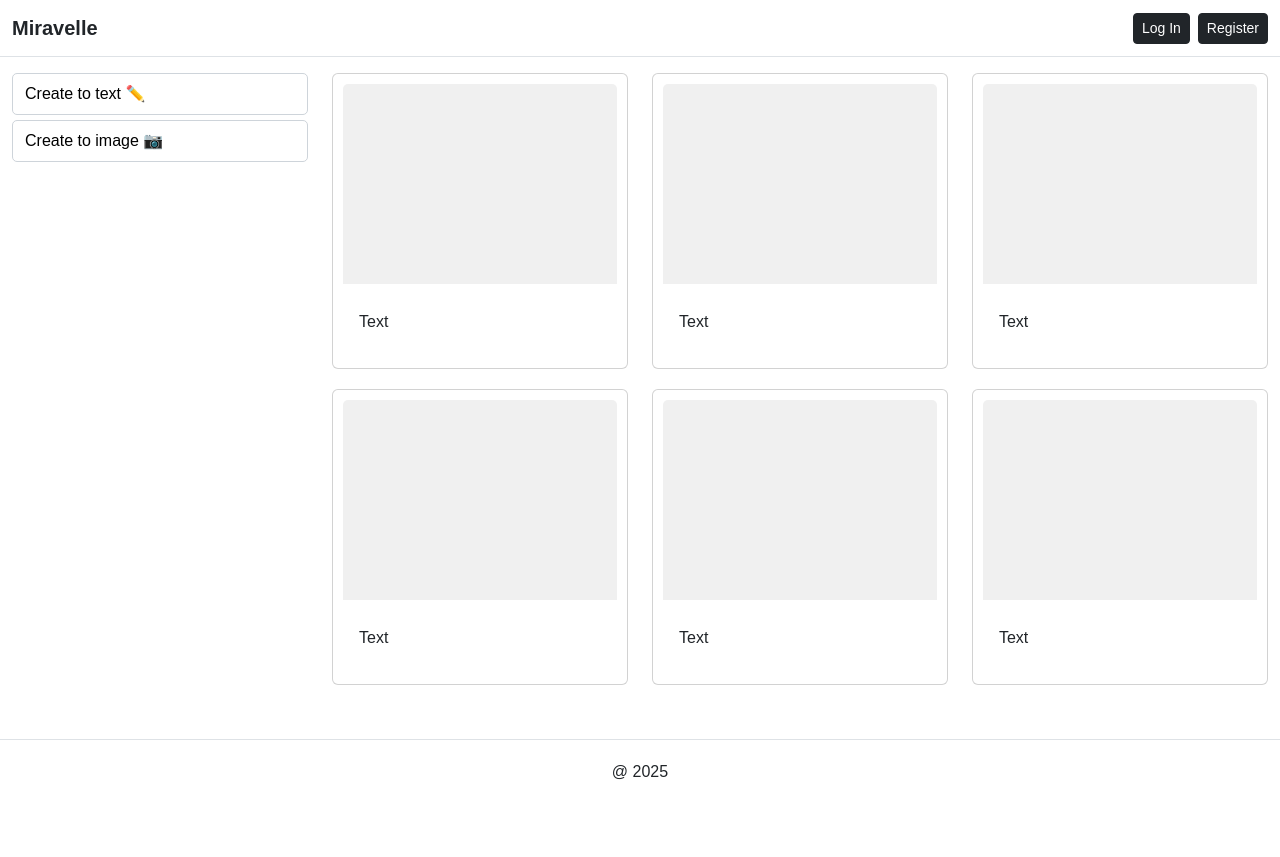
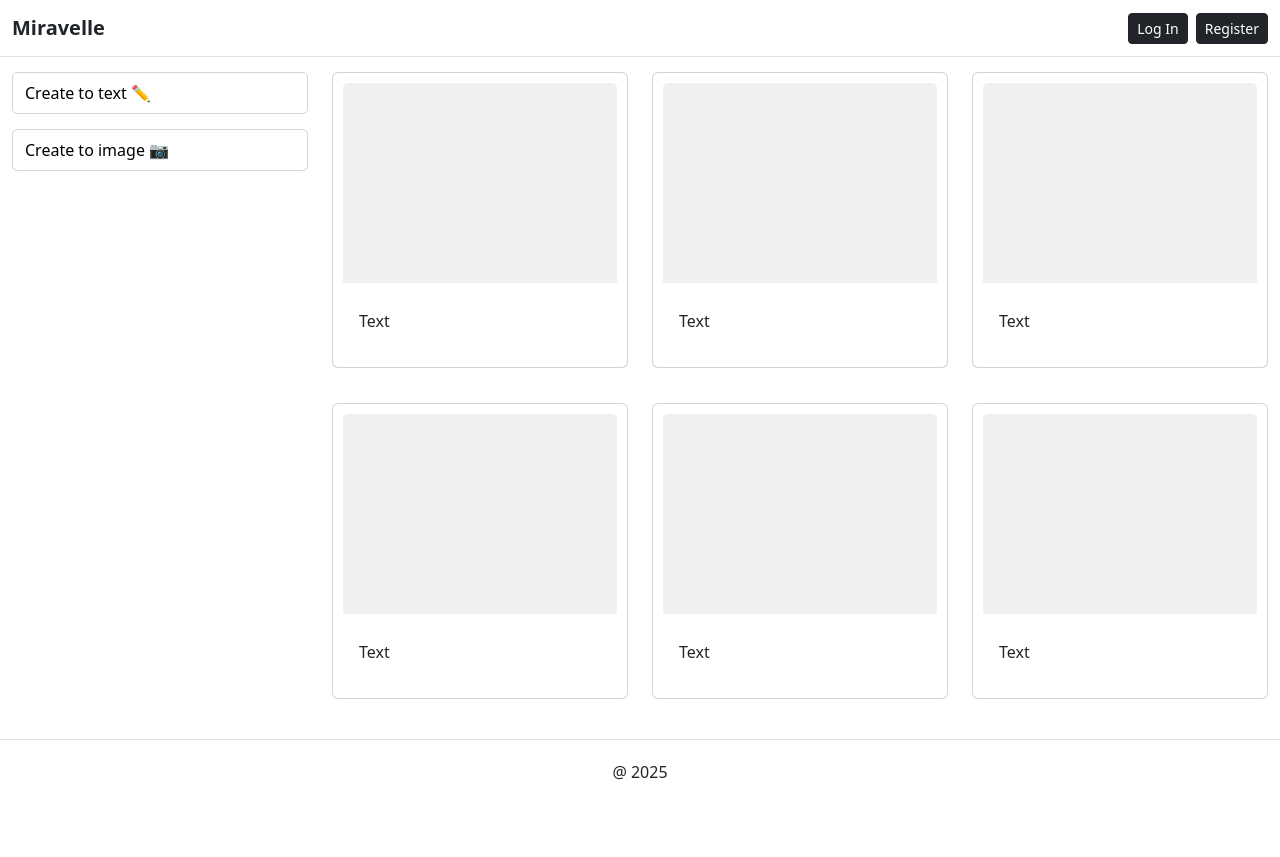
Before and after one commit to eungyukm/Miravelle, a Django app: page /users/main/ in a window 1280 px wide. After the commit the page ends 780 px from the top, so only its background shows below. Run offline with Django 5.2, Linux system fonts and the light colour scheme.

Commit message:
fix : nav bar reconcile

```diff
--- a/core/users/templates/main.html
+++ b/core/users/templates/main.html
@@ -3,8 +3,6 @@
 {% block content %}
 
 <div class="wrapper">
-    <nav class="navbar navbar-light bg-transparent">
-        </nav>
     <div class="container-fluid">
         <div class="row">
             <!--Left button-->
@@ -86,22 +84,11 @@
 </div>
 
 <style>
-    body {
-        font-family: sans-serif;
-        background-color:rgb(255, 255, 255);
-        min-height: 100vh; /* 최소 높이를 100vh로 설정하여 화면 전체를 채우도록 함 */
-
-    }
-    .wrapper {
-        display: flex;
-        flex-direction: column; /* 내용을 세로로 정렬 */
-        min-height: 100vh; /* 최소 높이를 100vh로 설정하여 body와 동일하게 함 */
-    }
-
     .container {
         margin-top: 20px;
     }
     .card {
+        margin-top: 15px;
         margin-bottom: 20px;
         padding: 10px;
     }
@@ -117,16 +104,14 @@
         font-size: 16px;
         text-align: left;
     }
-    .col-md-9 {
-        margin: 0 auto; /* 좌우 마진을 auto로 설정 */
-        float: none;    /* float 속성 제거 */
-    }
+    /* 왼쪽 버튼 설정*/
     .btn-custom {
         background-color: white;
         color: black;
         border: 1px solid #ced4da;
         border-radius: 5px;
-        margin-bottom: 5px;
+        margin-top: 15px;
+        margin-bottom: 0px;
         padding: 8px 12px;
         display: flex;
         justify-content: space-between;
```
